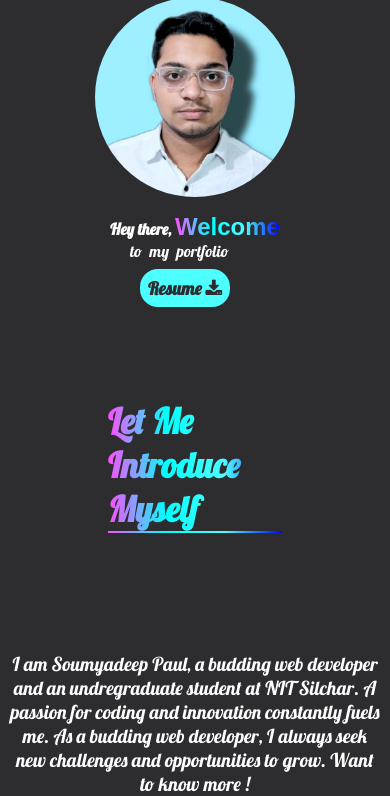
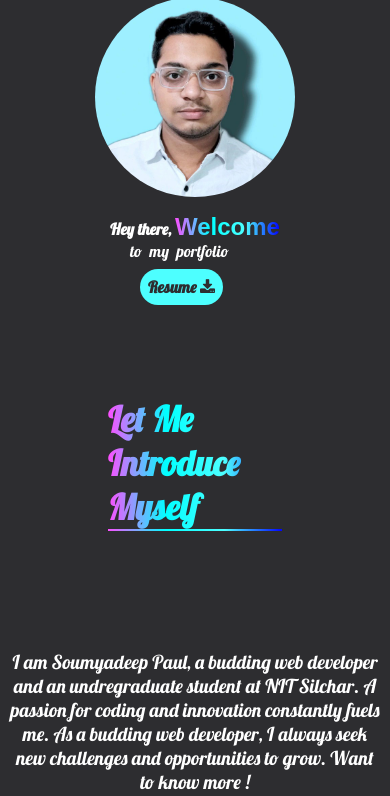
Before and after one commit to Soumyadeep-4704/portfolio, a plain HTML site: page index.html in a window 390 px wide. Shown: the part 39-835 px from the top of the page. Drawn offline with Linux system fonts and the light colour scheme; a web font is replaced by a local one.

Commit message:
style.css

```diff
--- a/style.css
+++ b/style.css
@@ -314,7 +314,7 @@ h1.heading{
     display: flex;
     justify-content: center;
     align-items: center;
-    height: 98%;
+    height: 100%;
     width: 100%;
   }
 
@@ -343,7 +343,7 @@ h1.heading{
 
   .btn{
     padding: 0.5rem;
-    font-size: 1.12rem;
+    font-size: 1.01rem;
     margin-left: 30px;
   }
 
```
